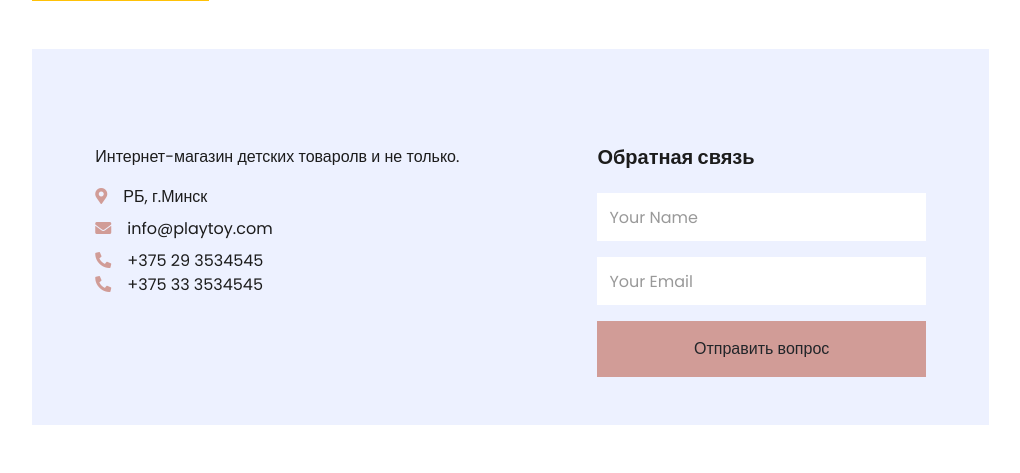
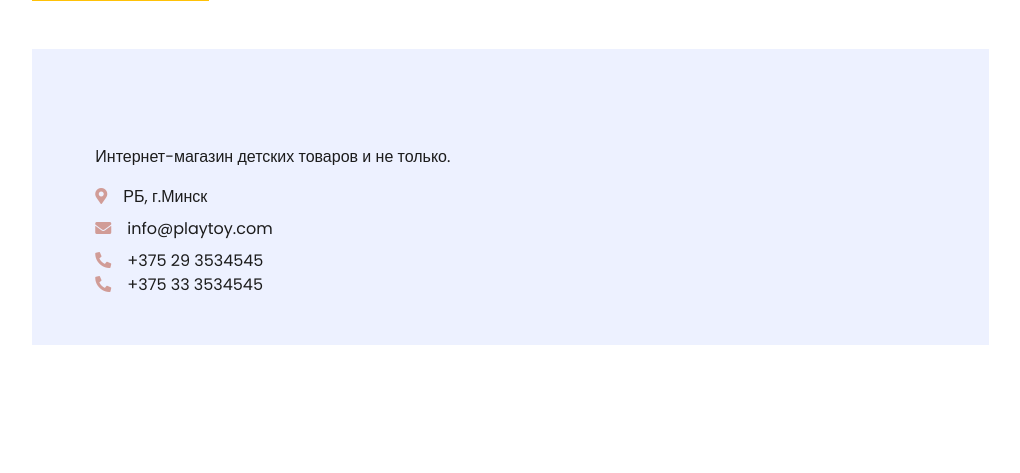
Before and after one commit to SvetaEsh/playtoy, a Django app: page /category/category-add/ in a window 1280 px wide. Shown: the part 728-1201 px from the top of the page, without its empty margins (228-1248 px from the left). After the commit the page ends 1073 px from the top, so only its background shows below. Run offline with Django 4.2, Linux system fonts and the light colour scheme; the visitor is signed in with stand-in values (Sample User, id 1); data that the repository does not hold is empty; some libraries are stand-ins or nearby versions.

Commit message:
change base.html

```diff
--- a/src/templates/base.html
+++ b/src/templates/base.html
@@ -119,31 +119,13 @@
       <div class="container-fluid bg-secondary text-dark mt-5 pt-5">
         <div class="row px-xl-5 pt-5">
             <div class="col-lg-7 col-md-12 mb-5 pr-3 pr-xl-5">
-                <p>Интернет-магазин детских товаролв и не только.</p>
+                <p>Интернет-магазин детских товаров и не только.</p>
                 <p class="mb-2"><i class="fa fa-map-marker-alt text-primary mr-3"></i>РБ, г.Минск</p>
                 <p class="mb-2"><i class="fa fa-envelope text-primary mr-3"></i>info@playtoy.com</p>
                 <p class="mb-0"><i class="fa fa-phone-alt text-primary mr-3"></i>+375 29 3534545</p>
                 <p class="mb-0"><i class="fa fa-phone-alt text-primary mr-3"></i>+375 33 3534545</p>
             </div>
-            <div class="col-lg-5 col-md-12">
-                <div class="row">
-                    <div class="col-md-12 mb-5">
-                        <h5 class="font-weight-bold text-dark mb-4">Обратная связь</h5>
-                        <form action="">
-                            <div class="form-group">
-                                <input type="text" class="form-control border-0 py-4" placeholder="Your Name" required="required" />
-                            </div>
-                            <div class="form-group">
-                                <input type="email" class="form-control border-0 py-4" placeholder="Your Email"
-                                    required="required" />
-                            </div>
-                            <div>
-                                <button class="btn btn-primary btn-block border-0 py-3" type="submit">Отправить вопрос</button>
-                            </div>
-                        </form>
-                    </div>
-                </div>
-            </div>
+
         </div>
       </div>
       <!-- Footer End -->
```
